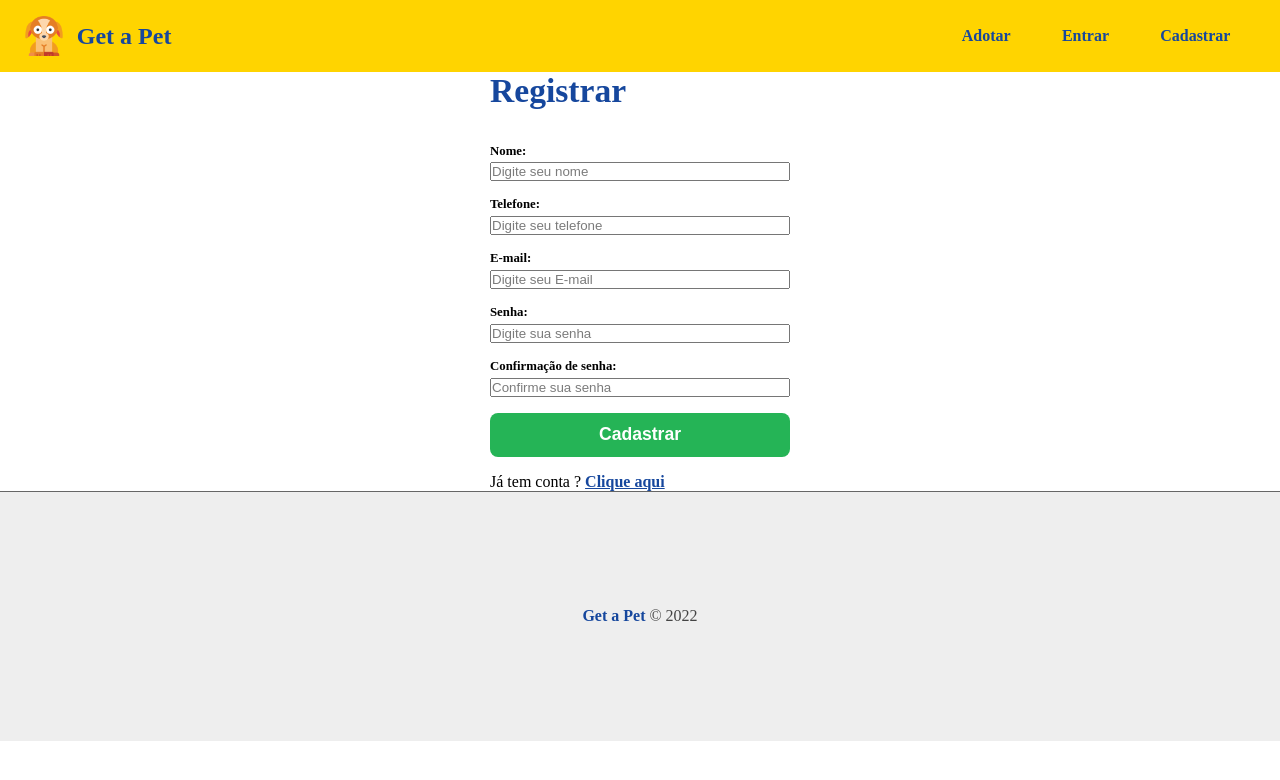
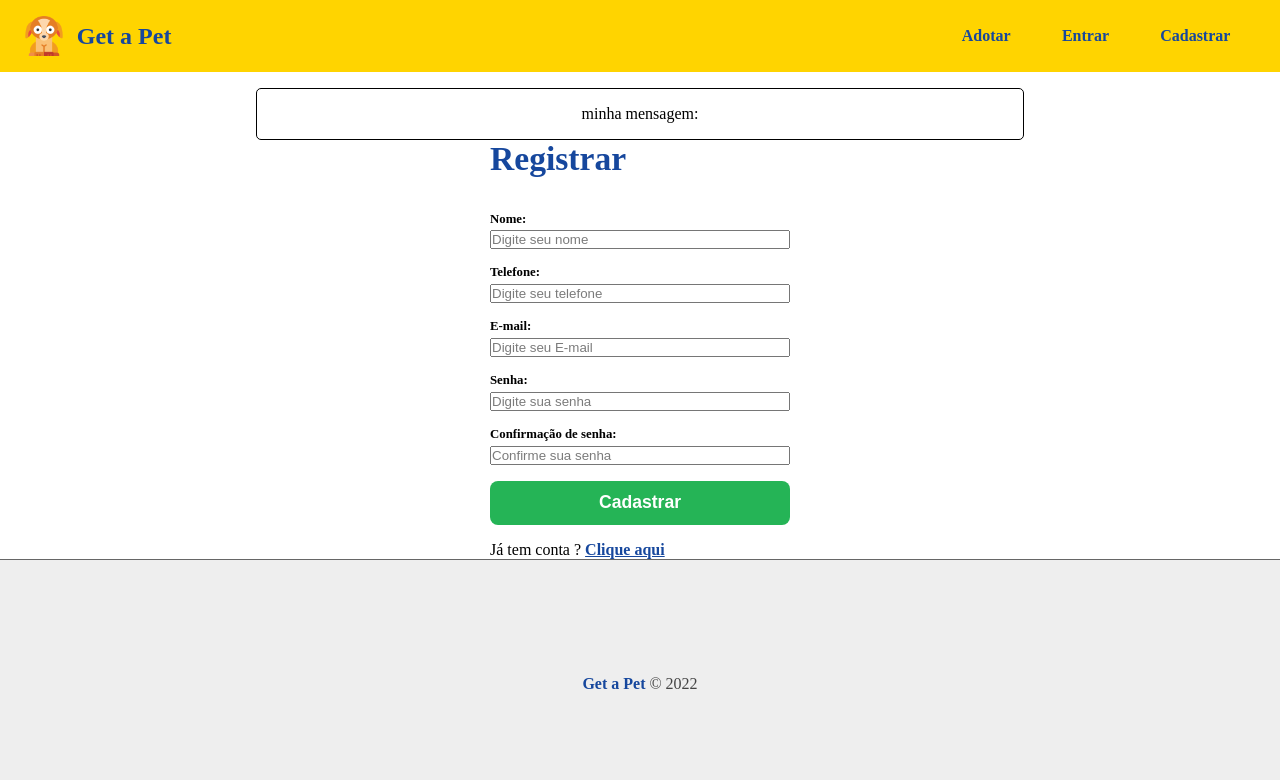
Before and after one commit to aldo-pereira22/sistema-adocao-pet, a React (Create React App) app in the folder front-end/: page /register in a window 1280 px wide. Shown: the top 780 px of the page. Built offline with nearby package versions, Linux system fonts and the light colour scheme.

Commit message:
Componente de mensagem

```diff
--- a/front-end/src/App.jsx
+++ b/front-end/src/App.jsx
@@ -1,9 +1,11 @@
 import { BrowserRouter as Router, Routes, Route } from 'react-router-dom'
 
+
+// Páginas
 import Login from './components/pages/auth/Login';
 import Register from './components/pages/auth/Register';
 import Home from './components/pages/Home';
-
+import Message from './components/Layouts/Message'
 
 // Components
 import Footer from './components/Layouts/Footer';
@@ -21,6 +23,7 @@
             <UserProvider>
 
                 <NavBar />
+                <Message />
                 <Container>
                     <Routes>
                         <Route path="/" element={<Home/>} > </Route>
--- /dev/null
+++ b/front-end/src/components/Layouts/Message.jsx
@@ -0,0 +1,17 @@
+import { useState } from 'react'
+import styles from './Message.module.css'
+
+function Message(){
+    const [type, setType] = useState("")
+
+
+    return (
+
+        <div className={`${styles.message} ${styles[type]}`}>
+
+            minha mensagem:
+        </div>
+    )
+}
+
+export default Message
--- /dev/null
+++ b/front-end/src/components/Layouts/Message.module.css
@@ -0,0 +1,20 @@
+.message {
+    max-width: 60%;
+    padding: 1em;
+    border: 1px solid #000;
+    margin: 1em auto 0;
+    text-align: center;
+    border-radius: 5px;
+}
+
+.success {
+    color: #155724;
+    background-color: #D4EDDA;
+    border-color: #C3E6CB;
+}
+
+.error {
+    color: #721C24;
+    background-color: #F8D7Da;
+    border-color: #F5c6cb;
+}
```
